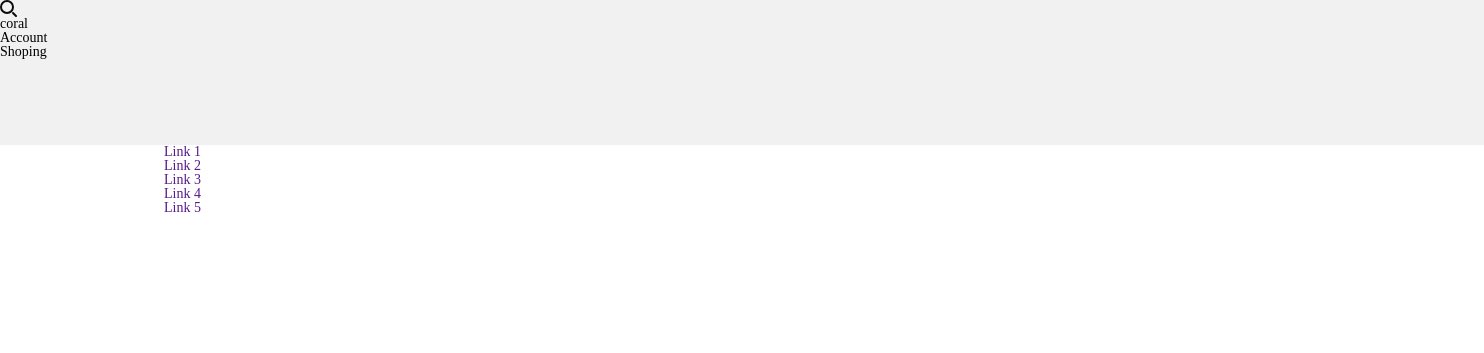
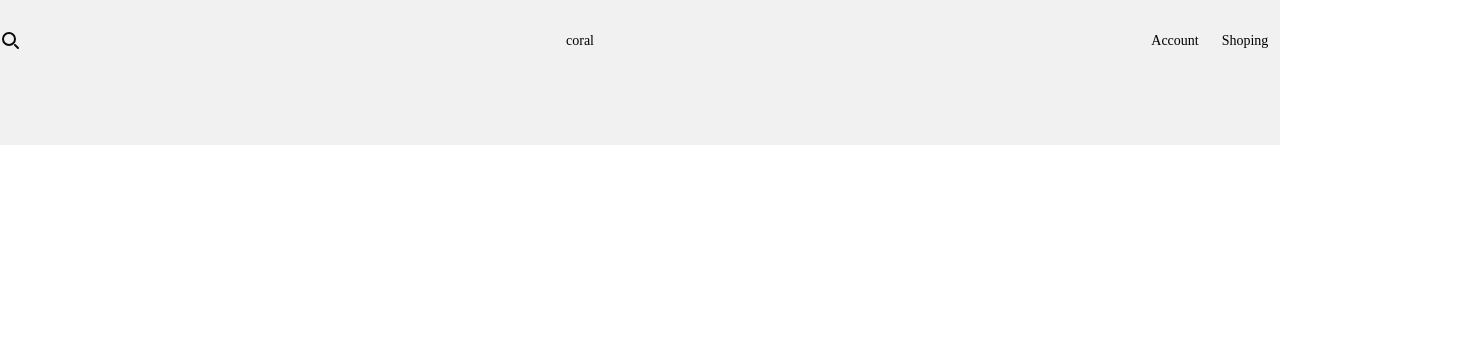
Before and after one commit to BerkutD/coral, a plain HTML site: page coral/index.html in a window 1280 px wide. Shown: the whole page, 1484 px wide, since content can reach past the window. Drawn offline with Linux system fonts and the light colour scheme.

Commit message:
the grid layaout for the main page is fixed

```diff
--- a/coral/#source/scss/style.scss
+++ b/coral/#source/scss/style.scss
@@ -2,37 +2,87 @@
 
 .container {
 	display: grid;
-	grid-template-columns: 1fr 1320px 1fr;
-	grid-template-rows: 145px 1fr 450px;
+	grid-template-columns: 1fr;
+	grid-template-rows: 145px repeat(6, 1fr) 450px;
 	grid-template-areas:
-	"header header header"
-	"... main ..."
-	"footer footer footer";
+	"header"
+	"hero"
+	"categoty"
+	"products"
+	"brand-banner"
+	"best-seller"
+	"newsletter"
+	"footer";
 	min-height: 100%;
 }
-.header__wrapper {
-	// display: grid;
-	// grid-template-columns: repeat(12, 1fr);
-	// grid-template-rows: 90px 1fr;
-	// gap: 24px ;
-	// row-gap: 0;
-
-}
+// --------------------------------------------------------------------------------------------------------------------------------Seaction__header__START--------------------------------------------------------------------------------------------------------------------------------
 .header {
 	grid-area: header;
 	background-color: #f1f1f1;
 	display: grid;
+	grid-template-columns: 1fr minmax(auto, 1320px) 1fr;;
+	grid-template-areas:
+	". header__wrapper .";
 }
+.header__wrapper {
+	display: grid;
+	grid-area: header__wrapper;
+	grid-template-columns: 20px 1fr 70px 70px;
+	grid-template-areas:
+"header__search header__logo header__login header__shoping"
+"header__nav header__nav header__nav header__nav";
+align-items: center;
+text-align: center;
+}
+
 .header__search {
+	grid-area: header__search;
 }
 .header__logo {
-}
-.logo {
+	grid-area: header__logo;
 }
 .header__login {
+	grid-area: header__login;
 }
 .header__shoping {
-
+	grid-area: header__shoping;
 }
 .header__nav {
+	grid-area: header__nav;
 }
+// --------------------------------------------------------------------------------------------------------------------------------Seaction__header__END--------------------------------------------------------------------------------------------------------------------------------
+.hero {
+	grid-area: hero;
+	height: 100%;
+}
+.hero__right-decor {
+	grid-area: hero__right-decor;
+	height: 100%;
+}
+.hero__left-decor {
+	grid-area: hero__left-decor;
+	height: 100%;
+}
+.categoty {
+	grid-area: category;
+	height: 100%;
+}
+.products {
+	grid-area: products;
+	height: 100%;
+}
+.brand-banner {
+	grid-area: brand-banner;
+	height: 100%;
+}
+.best-seller {
+	grid-area: best-seller;
+	height: 100%;
+}
+.newsletter {
+	grid-area: newsletter;
+	height: 100%;
+}
+.footer {
+	grid-area: footer;
+}
--- a/coral/index.html
+++ b/coral/index.html
@@ -1,5 +1,6 @@
 <!DOCTYPE html>
 <html lang="en">
+
 <head>
 	<meta charset="UTF-8">
 	<meta http-equiv="X-UA-Compatible" content="IE=edge">
@@ -7,20 +8,19 @@
 	<link rel="stylesheet" href="css/style.css">
 	<title>Coral</title>
 </head>
+
 <body>
 	<div class="container">
 		<header class="header">
 			<div class="header__wrapper">
 				<div class="header__search"><img src="./img/header/search.svg" alt=""></div>
-			<div class="header__logo logo">
-				coral
+				<div class="header__logo logo">coral
 				</div>
 				<div class="header__login">Account</div>
 				<div class="header__shoping">Shoping</div>
 				<nav class="header__nav"></nav>
 			</div>
 		</header>
-	<main class="main">
 		<section class="hero">
 			<h1 class="hero__title"></h1>
 			<h2 class="hero__subritle"></h2>
@@ -135,7 +135,6 @@
 				<button class="newsletter__form_button"><a href=""></a></button>
 			</form>
 		</section>
-	</main>
 		<footer class="footer">
 			<div class="footer__nav">
 				<div class="footer__nav_left">
@@ -164,18 +163,21 @@
 							<ul class="footer__nav_links-link"><a href=""></a></ul>
 						</nav>
 					</div>
-				<div class="footer__nav_links-service"><h3 class="footer__nav_title"></h3>
+					<div class="footer__nav_links-service">
+						<h3 class="footer__nav_title"></h3>
 						<nav class="footer__nav_links">
-						<ul class="footer__nav_links-link"><a href="">Link 1</a></ul>
-						<ul class="footer__nav_links-link"><a href="">Link 2</a></ul>
-						<ul class="footer__nav_links-link"><a href="">Link 3</a></ul>
-						<ul class="footer__nav_links-link"><a href="">Link 4</a></ul>
-						<ul class="footer__nav_links-link"><a href="">Link 5</a></ul>
-					</nav></div>
+							<ul class="footer__nav_links-link"><a href=""></a></ul>
+							<ul class="footer__nav_links-link"><a href=""></a></ul>
+							<ul class="footer__nav_links-link"><a href=""></a></ul>
+							<ul class="footer__nav_links-link"><a href=""></a></ul>
+							<ul class="footer__nav_links-link"><a href=""></a></ul>
+						</nav>
+					</div>
 				</div>
 			</div>
 			<div class="footer__copy"></div>
 		</footer>
 	</div>
 </body>
+
 </html>
```
Also changed, not shown: coral/css/style.css. Lines whose indentation alone changed are shown as unchanged.
